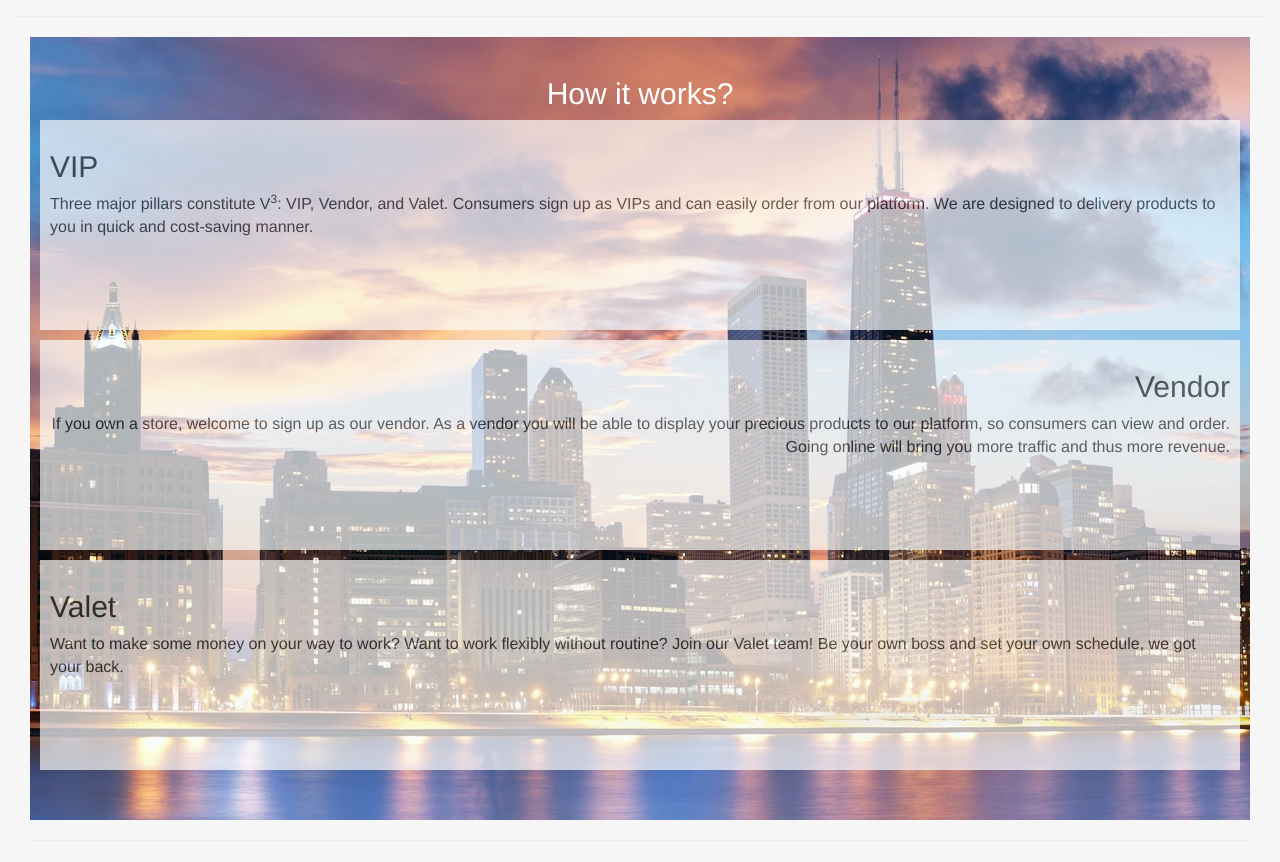
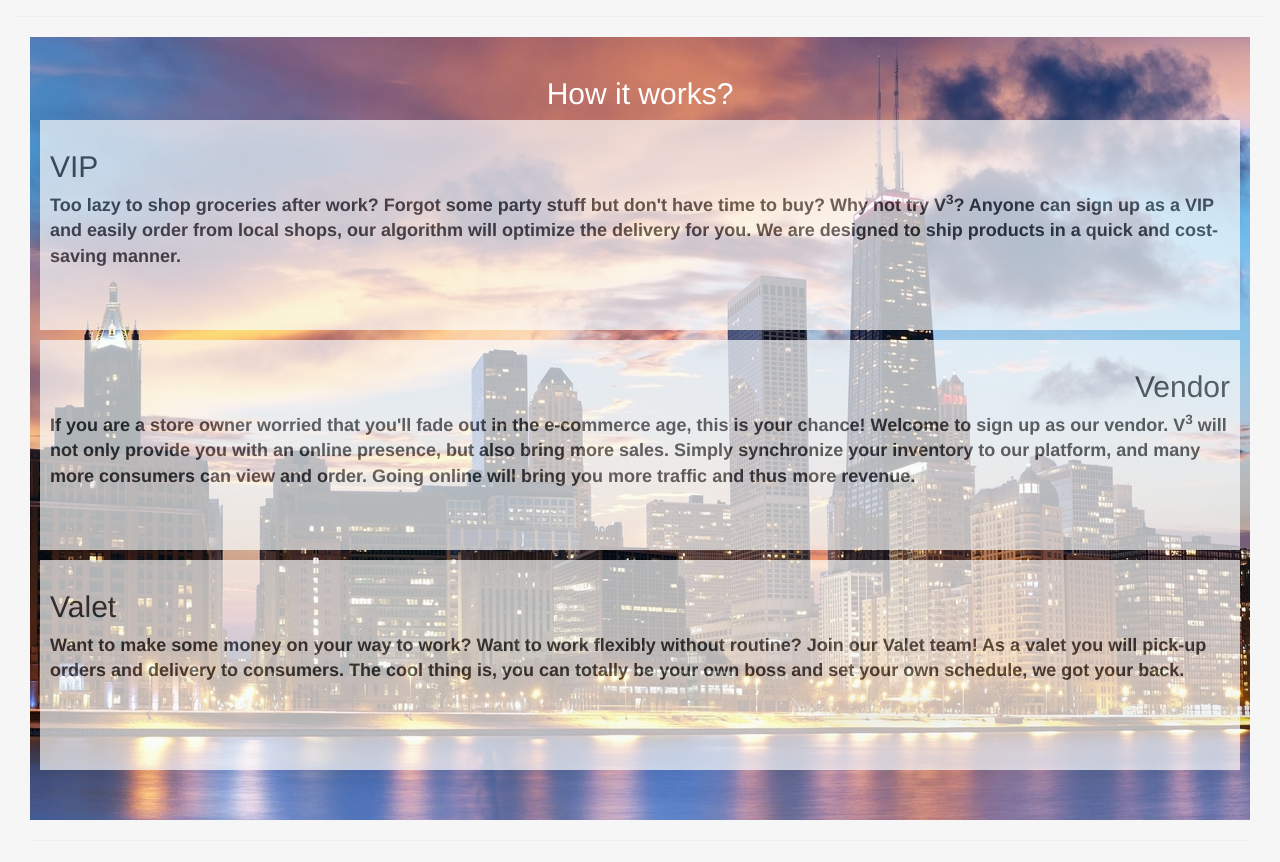
Before and after one commit to rayhu-osu/vcube, a Django app: template crowdshipping/templates/crowdshipping/home.html in a window 1280 px wide. Shown: the part 463-1325 px from the top of the page. Run offline with Django 3.2, Linux system fonts and the light colour scheme; the template is opened without the code that fills it, so the values that code supplies are empty; parts of the project's set-up code (start-up, migrations or seed data) failed here and were passed over; some libraries are stand-ins or nearby versions.

Commit message:
Added V3 home page description

```diff
--- a/crowdshipping/templates/crowdshipping/home.html
+++ b/crowdshipping/templates/crowdshipping/home.html
@@ -26,7 +26,9 @@
     margin-right: auto;
 }
 .description{
-    font-size: medium;
+    font-size: large;
+    font-weight:bold;
+
 }
 </style>
 
@@ -35,15 +37,19 @@
         <h2 align="middle" style="color: white;">How it works?</h2>
         <div class="odd" style="word-wrap: break-word">
             <h2>VIP</h2>
-            <p class="description">Three major pillars constitute V<sup>3</sup>: VIP, Vendor, and Valet.
-                Consumers sign up as VIPs and can easily order from our platform.
-                We are designed to delivery products to you in quick and cost-saving manner.</p>
+            <p class="description">Too lazy to shop groceries after work? Forgot some party stuff but don't have time to buy?
+                Why not try V<sup>3</sup>?
+                Anyone can sign up as a VIP and easily order from local shops, our algorithm will optimize the delivery for you.
+                We are designed to ship products in a quick and cost-saving manner.</p>
         </div>
 
         <div class="even" style="word-wrap: break-word">
             <h2 align="right">Vendor</h2>
-            <p align="right" class="description">If you own a store, welcome to sign up as our vendor.
-                As a vendor you will be able to display your precious products to our platform, so consumers can view and order.
+            <p align="left" class="description">
+                If you are a store owner worried that you'll fade out in the e-commerce age, this is your chance!
+                Welcome to sign up as our vendor.
+                V<sup>3</sup> will not only provide you with an online presence, but also bring more sales.
+                Simply synchronize your inventory to our platform, and many more consumers can view and order.
                 Going online will bring you more traffic and thus more revenue.
             </p>
         </div>
@@ -51,8 +57,8 @@
         <div class="odd" style="word-wrap: break-word">
             <h2>Valet</h2>
             <p class="description">Want to make some money on your way to work? Want to work flexibly without routine?
-                Join our Valet team!
-                Be your own boss and set your own schedule, we got your back.
+                Join our Valet team! As a valet you will pick-up orders and delivery to consumers. The cool thing is,
+                you can totally be your own boss and set your own schedule, we got your back.
             </p>
         </div>
     <br>
```
